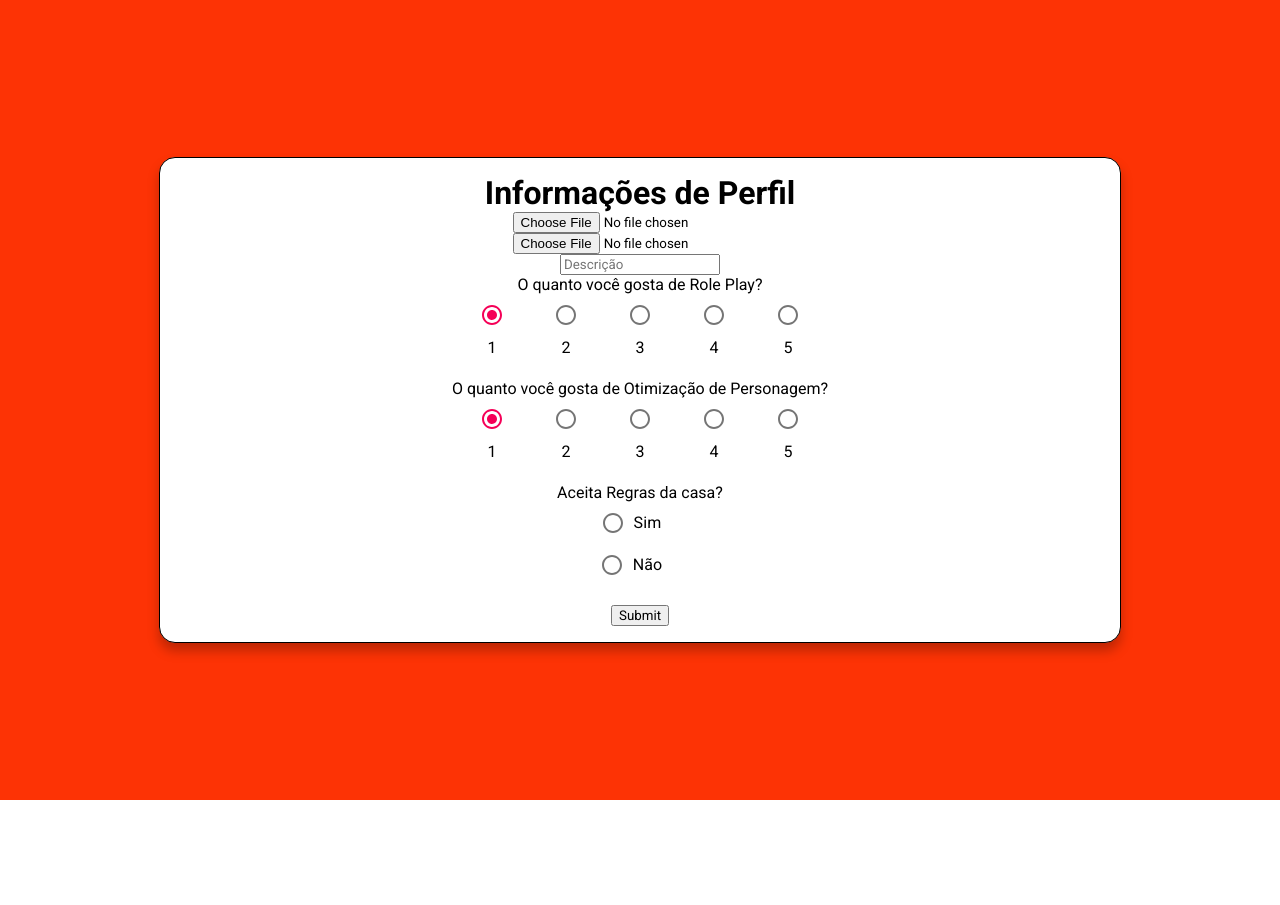
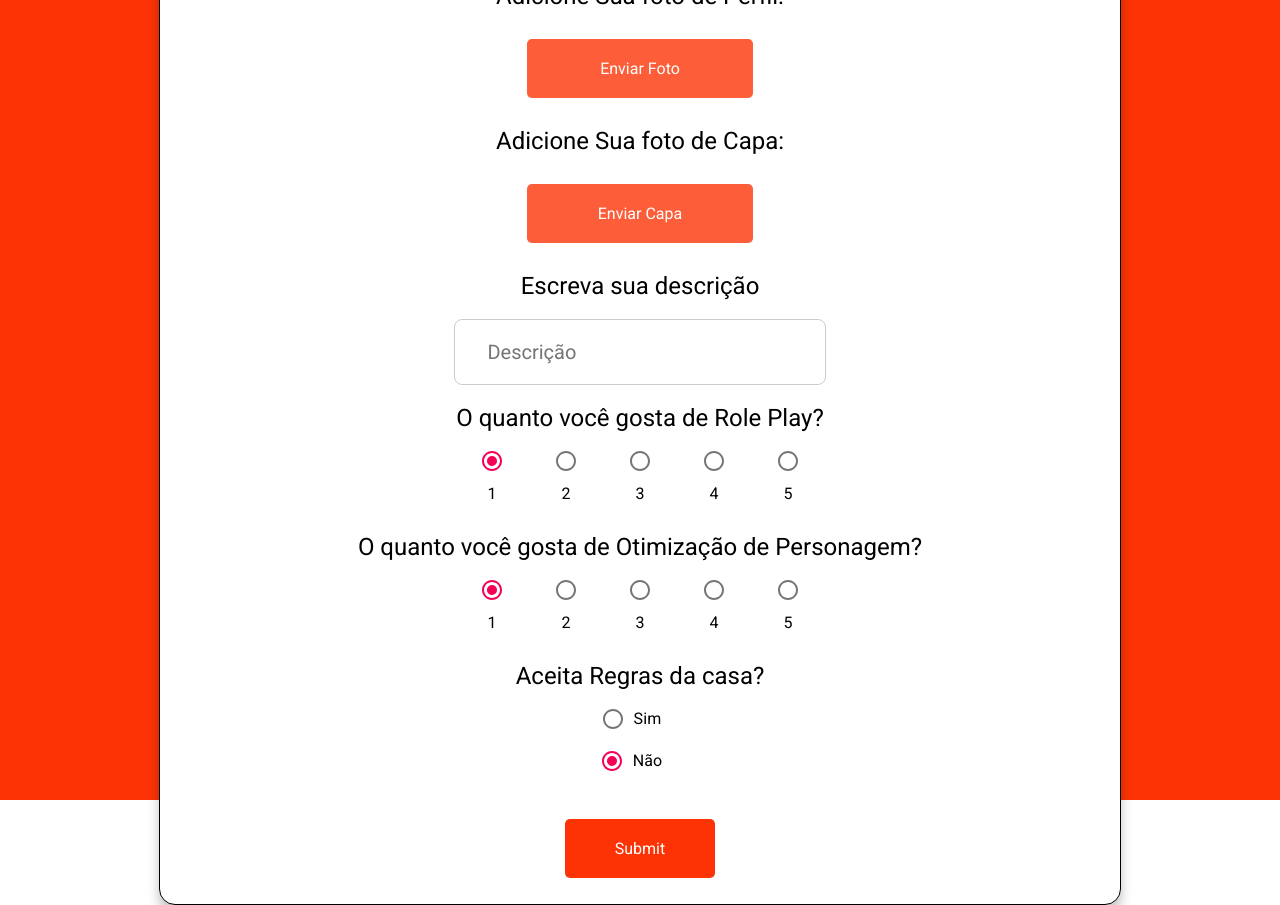
Before and after one commit to kurashikiL/ataverna, a React (Create React App) app: page /tags in a window 1280 px wide. Before the commit the page ends 800 px from the top, so only its background shows below. Built offline with nearby package versions, Linux system fonts and the light colour scheme.

Commit message:
mais bunitin

```diff
--- a/src/pages/profile/profile.css
+++ b/src/pages/profile/profile.css
@@ -36,7 +36,7 @@
 }
 
 .profileInfoName{
-    font-size: 24px;
+    font-size: 64px;
 }
 .profileInfoDesc{
     font-weight: 300;
--- a/src/pages/userTags/Usertags.js
+++ b/src/pages/userTags/Usertags.js
@@ -7,7 +7,6 @@ import { yupResolver } from "@hookform/resolvers/yup";
 import { Input, makeStyles } from "@material-ui/core";
 import { Person } from "@material-ui/icons";
 import firebase from '../../Firebase';
-import StarRating from "../../components/starrating/Star";
 import { RadioGroup, Radio, FormControlLabel, FormControl, FormLabel } from "@material-ui/core";
 
 
@@ -18,12 +17,12 @@ function Usertag(){
     let uid="";
 
     // const {register,handleSubmit,formState: { errors }} = useForm();
-    const [description, setDescription] = useState();
+    const [description, setDescription] = useState("");
     const [profilePic, setProfilePic] = useState();
     const [backgroundPic, setBackgroundPic] = useState();
     const [otimin, setOtimin] = useState('1');
     const [roleplay, setRoleplay] = useState('1');
-    const [homebrew, setHomebrew] = useState('false');
+    const [homebrew, setHomebrew] = useState('0');
 
     const changeDescription = (event) =>{
         setDescription(event.target.value);
@@ -98,14 +97,28 @@ function Usertag(){
                 <div className="cardTagsItem">
                     <h1>Informações de Perfil</h1>
                     {/* <form onSubmit={setProfilePic}> */}
-                        <div>
-                            <input id="upPic" type="file" placeholder ="foto perfil" onChange={changeProfilePic} /*{...register('pic')}*/></input>
+                        <div className="moreInfos">
+                            <label className="formLabel">Adicione Sua foto de Perfil:</label>
                             <br></br>
-                            <input id="upPic" type="file" onChange={changeBackgrounPic} /*{...register('pic')}*/></input>
+                            {/* <input id="upPic" type="file" className="custom-file-input" onChange={changeProfilePic}/> */}
+                            <div className="labelFile">
+                                <label for="profile">Enviar Foto</label>
+                                <input type="file" name="profile" id="profile" onChange={changeProfilePic}/>
+                            </div>
                             <br></br>
-                            <input name="desc" placeholder="Descrição" onChange={changeDescription} /*{...register('desc')}*/></input>
+                            <label className="formLabel">Adicione Sua foto de Capa:</label>
                             <br></br>
-                            <label>O quanto você gosta de Role Play?</label>
+                            {/* <input id="upPic" type="file" className="custom-file-input" onChange={changeBackgrounPic}/> */}
+                            <div className="labelFile">
+                                <label for="cover">Enviar Capa</label>
+                                <input type="file" name="cover" id="cover" onChange={changeBackgrounPic}/>
+                            </div>
+                            <br></br>
+                            <label className="formLabel">Escreva sua descrição</label>
+                            <br></br>
+                            <input name="desc" className="inputDesc" placeholder="Descrição" onChange={changeDescription} /*{...register('desc')}*/></input>
+                            <br></br>
+                            <label className="formLabel">O quanto você gosta de Role Play?</label>
                             <RadioGroup value = {roleplay} className = "radioGroup" onChange={(e) => setRoleplay(e.target.value)} row>
                                 <FormControlLabel value="1" labelPlacement="bottom" control={<Radio />} label="1" />
                                 <FormControlLabel value="2" labelPlacement="bottom" control={<Radio />} label="2" />
@@ -114,7 +127,7 @@ function Usertag(){
                                 <FormControlLabel value="5" labelPlacement="bottom" control={<Radio />} label="5" />
                             </RadioGroup>
                             <br></br>
-                            <label>O quanto você gosta de Otimização de Personagem?</label>
+                            <label className="formLabel">O quanto você gosta de Otimização de Personagem?</label>
                             <RadioGroup value = {otimin} className = "radioGroup" onChange={(e) => setOtimin(e.target.value)} row>
                                 <FormControlLabel value="1" labelPlacement="bottom" control={<Radio />} label="1" />
                                 <FormControlLabel value="2" labelPlacement="bottom" control={<Radio />} label="2" />
@@ -123,13 +136,13 @@ function Usertag(){
                                 <FormControlLabel value="5" labelPlacement="bottom" control={<Radio />} label="5" />
                             </RadioGroup>
                             <br></br>
-                            <label>Aceita Regras da casa?</label>
+                            <label className="formLabel">Aceita Regras da casa?</label>
                             <RadioGroup value = {homebrew} className = "radioGroup" onChange={(e) => setHomebrew(e.target.value)}>
                                 <FormControlLabel value="1" control={<Radio />} label="Sim" />
                                 <FormControlLabel value="0" control={<Radio />} label="Não" />
                             </RadioGroup>
                             <br></br>
-                            <input type="submit" onClick={setRegister}></input>
+                            <input type="submit" className="submitButton" onClick={setRegister}></input>
                         </div>
                     {/* </form> */}
                 </div>
--- a/src/pages/userTags/usertags.css
+++ b/src/pages/userTags/usertags.css
@@ -7,16 +7,65 @@
     justify-content: center;
     background:#FD3305;
 }
-.ContainterRadioOtimin{
+.moreInfos{
+    margin-top: 32px;
+    align-items: center;
+    justify-content: center;
+    display: flex;
+    flex-direction: column;
+}
+/* .ContainterRadioOtimin{
     align-items: center;
     justify-content: center;
     float: left;
     background-color: violet;
+} */
+.formLabel{
+    align-items: center;
+    justify-content: center;
+    font-size: 24px;
+}
+.inputDesc{
+    display: block;
+    margin-left: auto;
+    margin-right: auto;
+
+    width: 40%;
+    padding: 20px 32px;
+    border: 1px solid #ccc;
+
+    border-radius: 8px;
+    box-sizing: border-box;
+
+    font-size: 20px;
+    font-style: bold;
 }
 .radioGroup{
+    margin: 8px;
     align-items: center;
     justify-content: center;
     display: block;
+}
+
+.labelFile {
+    background-color: #FD3305;
+    width: 20%;
+    color: white;
+    padding: 20px 20px;
+    margin: 10px 0;
+    border: none;
+    border-radius: 5px;
+    cursor: pointer;
+
+    font-size: 16px;
+    font-style: bold;
+}
+input[type="file"] {
+    display: none;
+}
+
+.labelFile{
+    background: #fd5d38
 }
 .radioLeft{
     float: left;
@@ -34,3 +83,21 @@
 .cardTagsItem{
     margin: 16px;
 }
+.submitButton{
+    left: 280px;
+
+    /* width: 20%; */
+    background-color: #FD3305;
+    color: white;
+    padding: 20px 50px;
+    margin: 10px 0;
+    border: none;
+    border-radius: 5px;
+    cursor: pointer;
+
+    font-size: 16px;
+    font-style: bold;
+}
+.submitButton:hover{
+    background-color: #fd5d38;
+}
```
